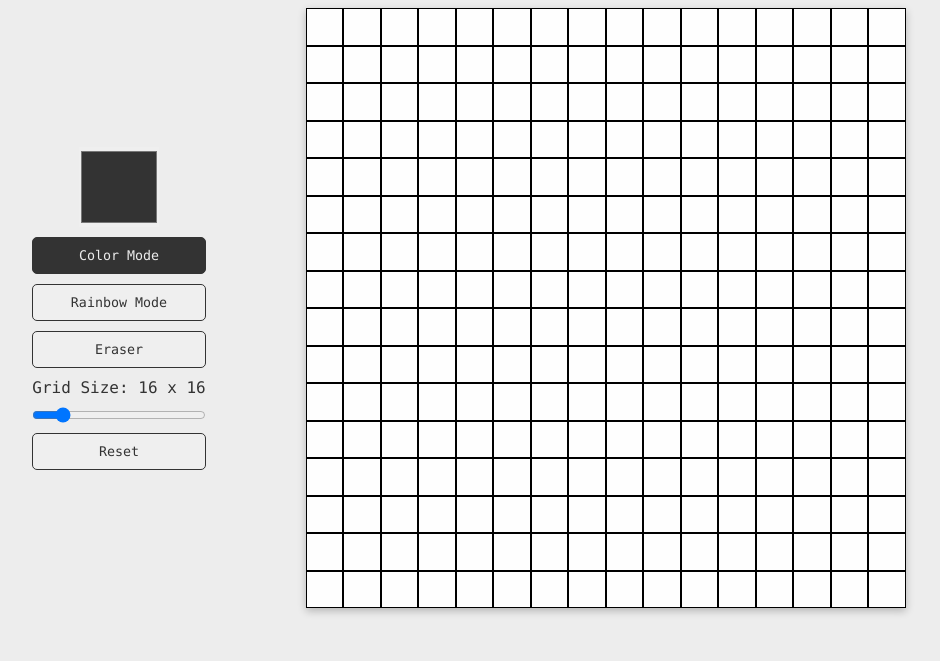
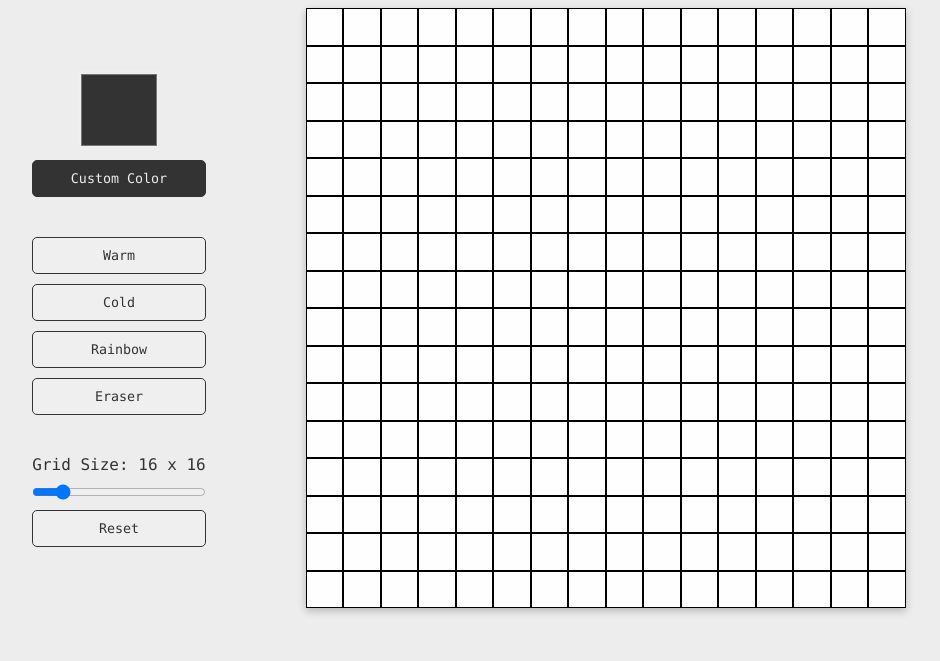
Before and after one commit to marcaroni3d/etch-a-sketch, a plain HTML site: page index.html in a window 1280 px wide. Shown: the part 88-749 px from the top of the page, without its empty margins (171-1111 px from the left). Drawn offline with Linux system fonts and the light colour scheme.

Commit message:
Version 2.1: more UI features

```diff
--- a/index.html
+++ b/index.html
@@ -14,8 +14,10 @@
     <div class="main">
         <div id="user-interface">
             <input id="color-input" type="color" value="">
-            <button id="color-btn">Color Mode</button>
-            <button id="rainbow-btn">Rainbow Mode</button>
+            <button id="color-btn">Custom Color</button>
+            <button id="warm-btn">Warm</button>
+            <button id="cold-btn">Cold</button>
+            <button id="rainbow-btn">Rainbow</button>
             <button id="eraser-btn">Eraser</button>
             <div>Grid Size: <span class="size-value"></span></div>
             <input type="range" id="size-input" value="16" min="8" max="64">
--- a/script.js
+++ b/script.js
@@ -19,16 +19,20 @@ function setCurrentMode(newMode) {
 }
 
 /* USER INTERFACE */
-const gridContainer = document.querySelector('#grid-container')
-const colorInput = document.querySelector('#color-input')
-const colorBtn = document.querySelector('#color-btn')
-const rainbowBtn = document.querySelector('#rainbow-btn')
-const eraserBtn = document.querySelector('#eraser-btn')
-const sizeInput = document.querySelector('#size-input')
-const resetBtn = document.querySelector('#reset-btn')
+const gridContainer = document.getElementById('grid-container')
+const colorInput = document.getElementById('color-input')
+const colorBtn = document.getElementById('color-btn')
+const warmBtn = document.getElementById('warm-btn')
+const coldBtn = document.getElementById('cold-btn')
+const rainbowBtn = document.getElementById('rainbow-btn')
+const eraserBtn = document.getElementById('eraser-btn')
+const sizeInput = document.getElementById('size-input')
+const resetBtn = document.getElementById('reset-btn')
 
 colorInput.oninput = (e) => setCurrentColor(e.target.value)
 colorBtn.onclick = () => setCurrentMode('color')
+warmBtn.onclick = () => setCurrentMode('warm')
+coldBtn.onclick = () => setCurrentMode('cold')
 rainbowBtn.onclick = () => setCurrentMode('rainbow')
 eraserBtn.onclick = () => setCurrentMode('eraser')
 sizeInput.onchange = (e) => changeSize(e.target.value)
@@ -79,6 +83,16 @@ function changeColor(e) {
     if (currentMode === 'color') {
         e.target.style.backgroundColor = currentColor
     }
+    if (currentMode === 'warm') {
+        const colors = ['#BF6A6D', '#A45256', '#EC6760', '#F88C5D', '#FDCF6D']
+        const randomWarm = colors[Math.floor(Math.random() * colors.length)]
+        e.target.style.backgroundColor = randomWarm
+    }
+    if (currentMode === 'cold') {
+        const colors = ['#5590BC', '#0DABB8', '#01F0F6', '#1FFDE1', '#57FFC8']
+        const randomCold = colors[Math.floor(Math.random() * colors.length)]
+        e.target.style.backgroundColor = randomCold
+    }
     if (currentMode === 'rainbow') {
         const randomR = Math.floor(Math.random() * 256)
         const randomG = Math.floor(Math.random() * 256)
@@ -94,6 +108,10 @@ function changeColor(e) {
 function activateButton(newMode) {
     if (currentMode === 'color') {
         colorBtn.classList.remove('active')
+    } else if (currentMode === 'warm') {
+        warmBtn.classList.remove('active')
+    } else if (currentMode === 'cold') {
+        coldBtn.classList.remove('active')
     } else if (currentMode === 'rainbow') {
         rainbowBtn.classList.remove('active')
     } else if (currentMode === 'eraser') {
@@ -102,6 +120,10 @@ function activateButton(newMode) {
 
     if (newMode === 'color') {
         colorBtn.classList.add('active')
+    } else if (newMode === 'warm') {
+        warmBtn.classList.add('active')
+    } else if (newMode === 'cold') {
+        coldBtn.classList.add('active')
     } else if (newMode === 'rainbow') {
         rainbowBtn.classList.add('active')
     } else if (newMode === 'eraser') {
--- a/style.css
+++ b/style.css
@@ -16,7 +16,7 @@ body {
 header {
     text-align: center;
     font-size: 24px;
-    padding: 10px 0 30px 0;
+    margin: 10px 0 30px 0;
 }
 
 .main {
@@ -49,6 +49,9 @@ button {
     padding: 10px 20px;
     border: 1px solid var(--primary-dark);
     border-radius: 5px;
+}
+#color-btn, #eraser-btn {
+    margin-bottom: 30px;
 }
 
 .active {
```
